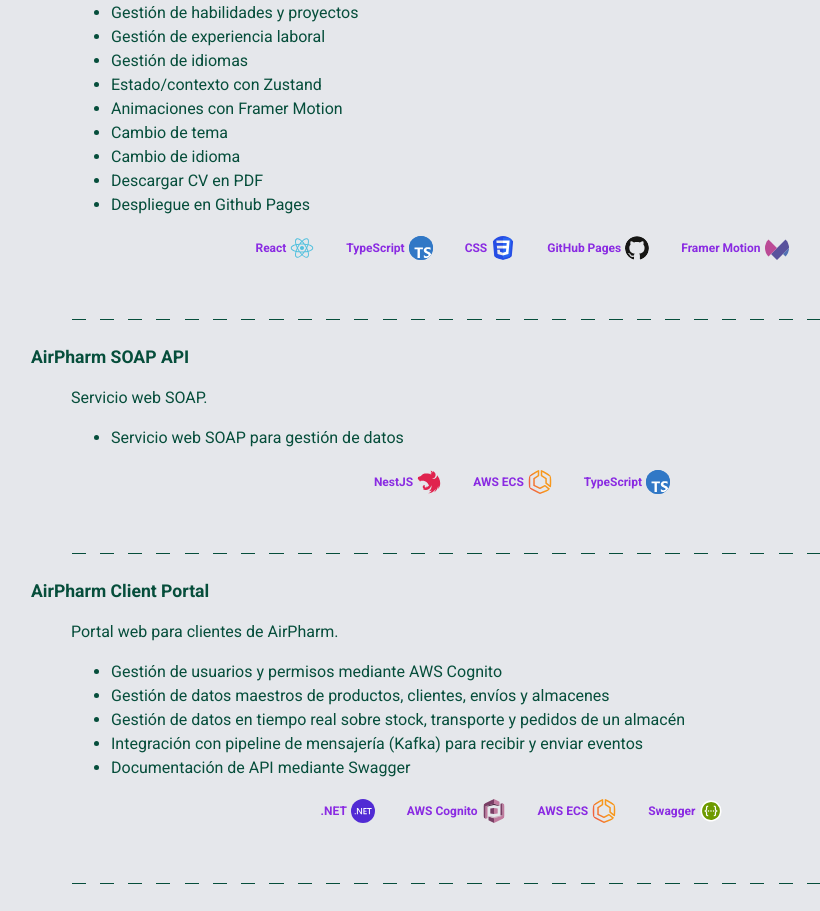
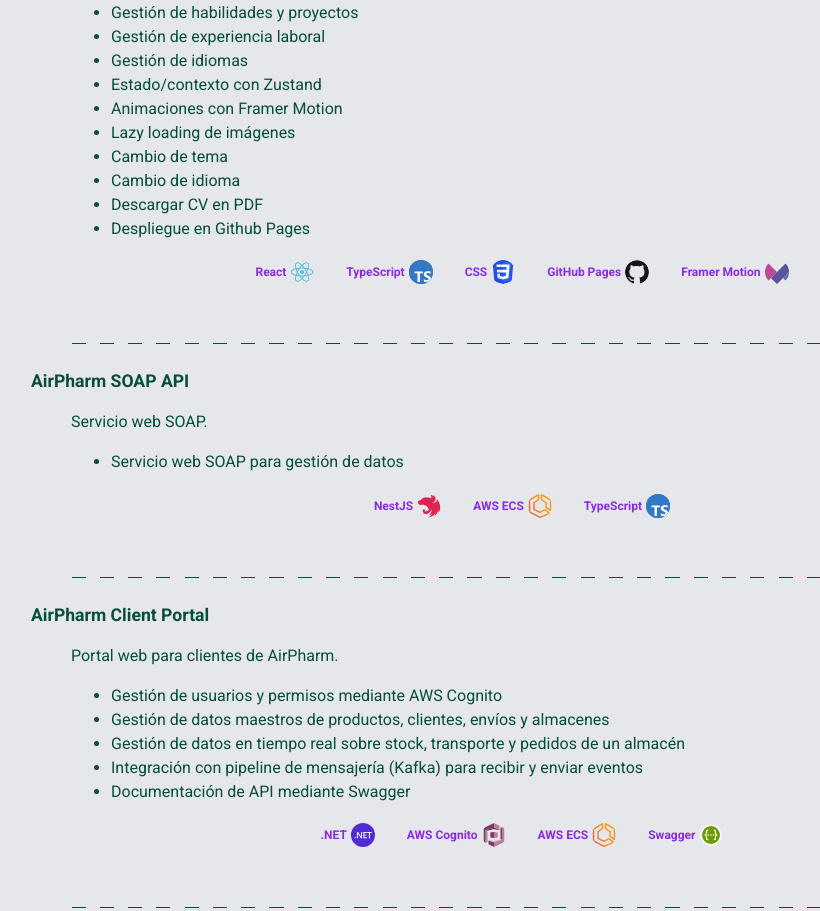
Before and after one commit to Asrlex/react-cv, a React (Vite) app: page / in a window 1280 px wide. Shown: the part 10500-11411 px from the top of the page, without its empty margins (126-946 px from the left). Built offline with nearby package versions, Linux system fonts and the light colour scheme.

Commit message:
update lazy loading

```diff
--- a/src/translations/portfolio.translation.ts
+++ b/src/translations/portfolio.translation.ts
@@ -145,6 +145,7 @@ export const portfolioTranslations: PortfolioTranslations = {
         'Gestión de idiomas',
         'Estado/contexto con Zustand',
         'Animaciones con Framer Motion',
+        'Lazy loading de imágenes',
         'Cambio de tema',
         'Cambio de idioma',
         'Descargar CV en PDF',
```
